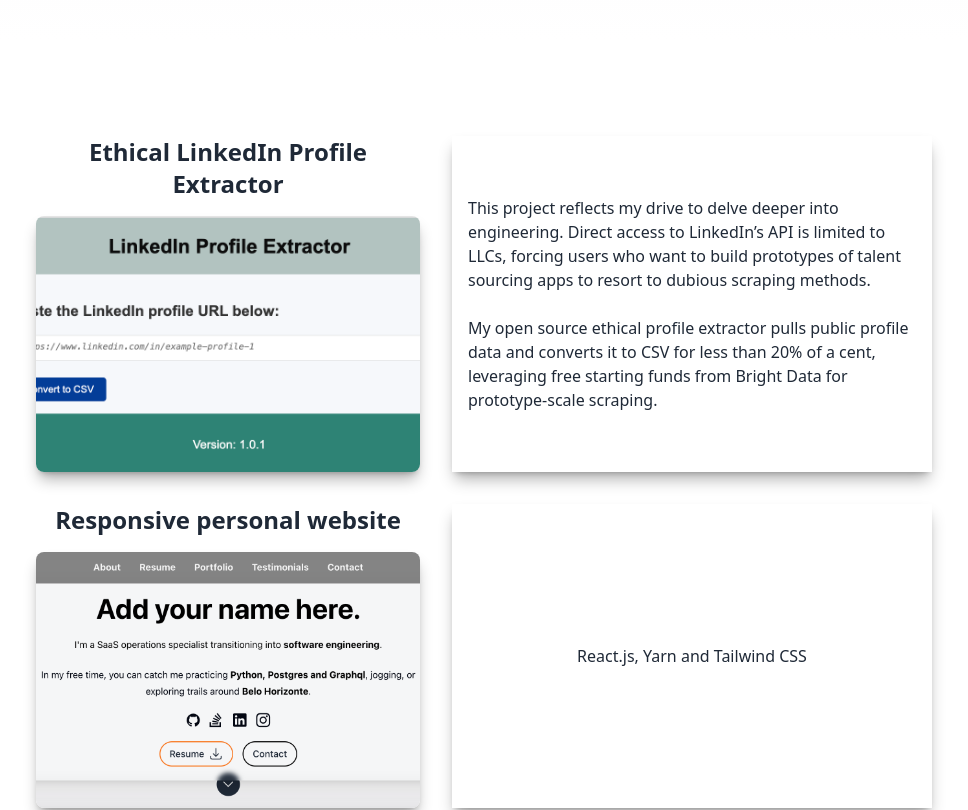
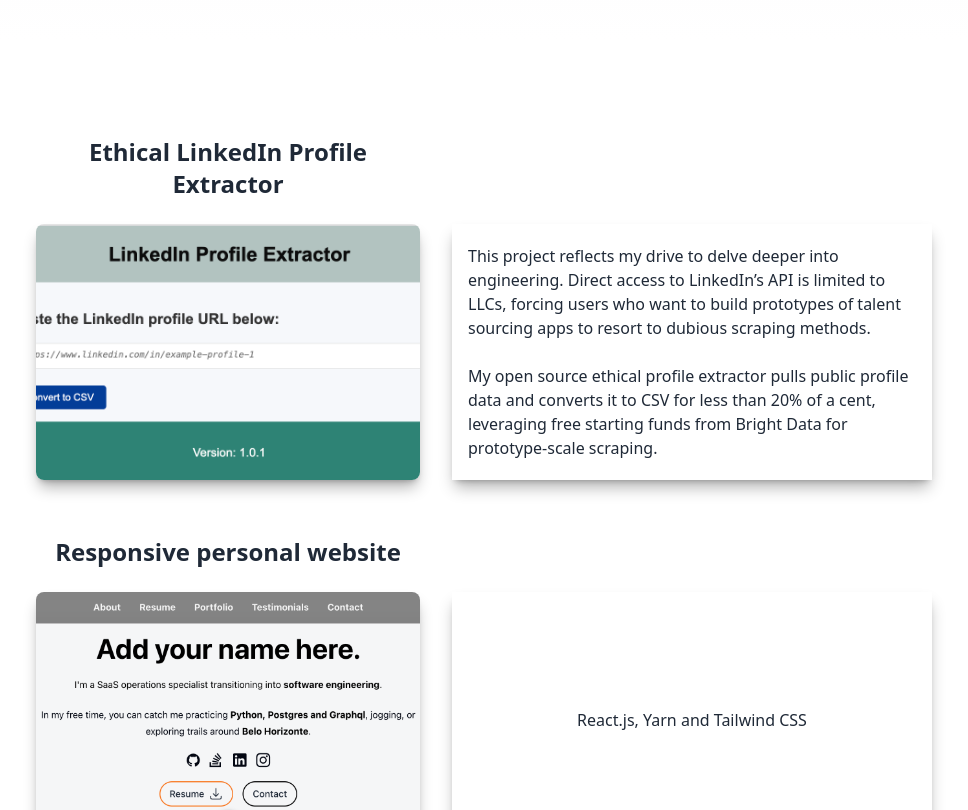
Before and after one commit to borgesenioc/react-resume-enio, a Next.js app: page / in a window 1280 px wide. Shown: the part 1260-2070 px from the top of the page, without its empty margins (156-1124 px from the left). Built offline with nearby package versions, Linux system fonts and the light colour scheme.

Commit message:
Final ajdustments to portfolio layout

```diff
--- a/src/components/Sections/Portfolio.tsx
+++ b/src/components/Sections/Portfolio.tsx
@@ -11,8 +11,8 @@ const Portfolio: FC = memo(() => {
         {portfolioItems.map((item, index) => {
           const {title, image, description} = item;
           return (
-            <div className="mb-8" key={`${title}-${index}`}>
-              <div className="grid grid-cols-1 gap-x-8 gap-y-4
+            <div className="mb-14" key={`${title}-${index}`}>
+              <div className="grid grid-cols-1 gap-x-8 gap-y-6
                               md:grid-cols-[4fr_5fr] md:grid-rows-[auto_auto]">
                 {/* Title: For mobile, row1; for md, placed in col1 row1 */}
                 <div className="order-1 md:col-start-1 md:row-start-1 flex items-center justify-center">
@@ -21,7 +21,7 @@ const Portfolio: FC = memo(() => {
                   </h3>
                 </div>
                 {/* Text: For mobile, appears after title; for md, in col2 spanning both rows */}
-                <div className="order-2 md:col-start-2 md:row-start-1 md:row-span-2 flex items-center justify-center">
+                <div className="order-2 md:col-start-2 md:row-start-2 md:row-span-1 flex items-center justify-center">
                   <div className="p-4 shadow-lg shadow-black/30 w-full h-full flex items-center justify-center">
                     <p className="whitespace-pre-line text-base text-gray-800">
                       {description}
```
